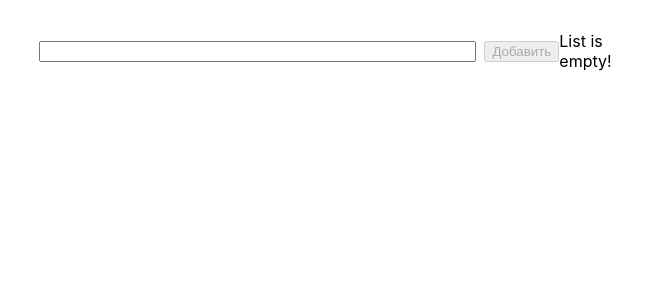
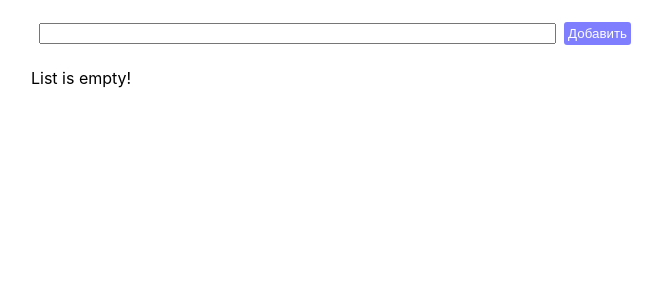
Before and after one commit to qwertylanguage/Todo-Glist, a React (Create React App) app: page / in a window 1280 px wide. Shown: the top 300 px of the page, without its empty margins (309-971 px from the left). Built offline with nearby package versions, Linux system fonts and the light colour scheme.

Commit message:
Update button styles

```diff
--- a/src/App.css
+++ /dev/null
@@ -1,38 +0,0 @@
-.App {
-  text-align: center;
-}
-
-.App-logo {
-  height: 40vmin;
-  pointer-events: none;
-}
-
-@media (prefers-reduced-motion: no-preference) {
-  .App-logo {
-    animation: App-logo-spin infinite 20s linear;
-  }
-}
-
-.App-header {
-  background-color: #282c34;
-  min-height: 100vh;
-  display: flex;
-  flex-direction: column;
-  align-items: center;
-  justify-content: center;
-  font-size: calc(10px + 2vmin);
-  color: white;
-}
-
-.App-link {
-  color: #61dafb;
-}
-
-@keyframes App-logo-spin {
-  from {
-    transform: rotate(0deg);
-  }
-  to {
-    transform: rotate(360deg);
-  }
-}
--- a/src/App.js
+++ b/src/App.js
@@ -62,7 +62,6 @@ const App = () => {
       width: '600px',
       paddingTop: '15px',
     }}>
-
       <div style={{
         display: 'flex',
         alignItems: 'center'
@@ -75,10 +74,22 @@ const App = () => {
           value={input}
           onChange={inputOnChange}
         />
-      <Button isDisabled={input.length === 0} text={'Добавить'} onClick={addItem}/>
+        <Button
+            style={{
+              backgroundColor: 'blue',
+              background: 'blue',
+              padding: '4px',
+              color: 'white',
+              borderRadius:'3px',
+              border: 'none'
+            }}
+            isDisabled={input.length === 0}
+            text={'Добавить'}
+            onClick={addItem}
+        />
+      </div>
+
       {list.length === 0 && <p>List is empty!</p>}
-
-      </div>
 
       {list.length > 0 && list.map((item, index) => {
         return <Task text={item.text} delete={deleteItem} index={index} isReady={item.isReady} onChange={onChange}/>
--- a/src/Task.js
+++ b/src/Task.js
@@ -11,15 +11,12 @@ export const Task = (props) => {
       alignItems: 'center',
       justifyContent: 'space-between'
     }}>
-
       <div style={{
         display: 'flex',
         alignItems: 'center'
       }}>
         <input
-          style={{
-
-          }}
+          style={{}}
           type={'checkbox'}
           checked={props.isReady}
           onChange={() => props.onChange
--- a/src/index.css
+++ b/src/index.css
@@ -11,3 +11,18 @@ code {
   font-family: source-code-pro, Menlo, Monaco, Consolas, 'Courier New',
     monospace;
 }
+button:hover {
+   transform: scale(1.1);
+}
+
+button {
+  transition: .1s;
+}
+
+button:disabled {
+  opacity: 50%;
+}
+
+button:disabled:hover {
+  transform: none;
+}
```
Lines whose indentation alone changed are shown as unchanged.
